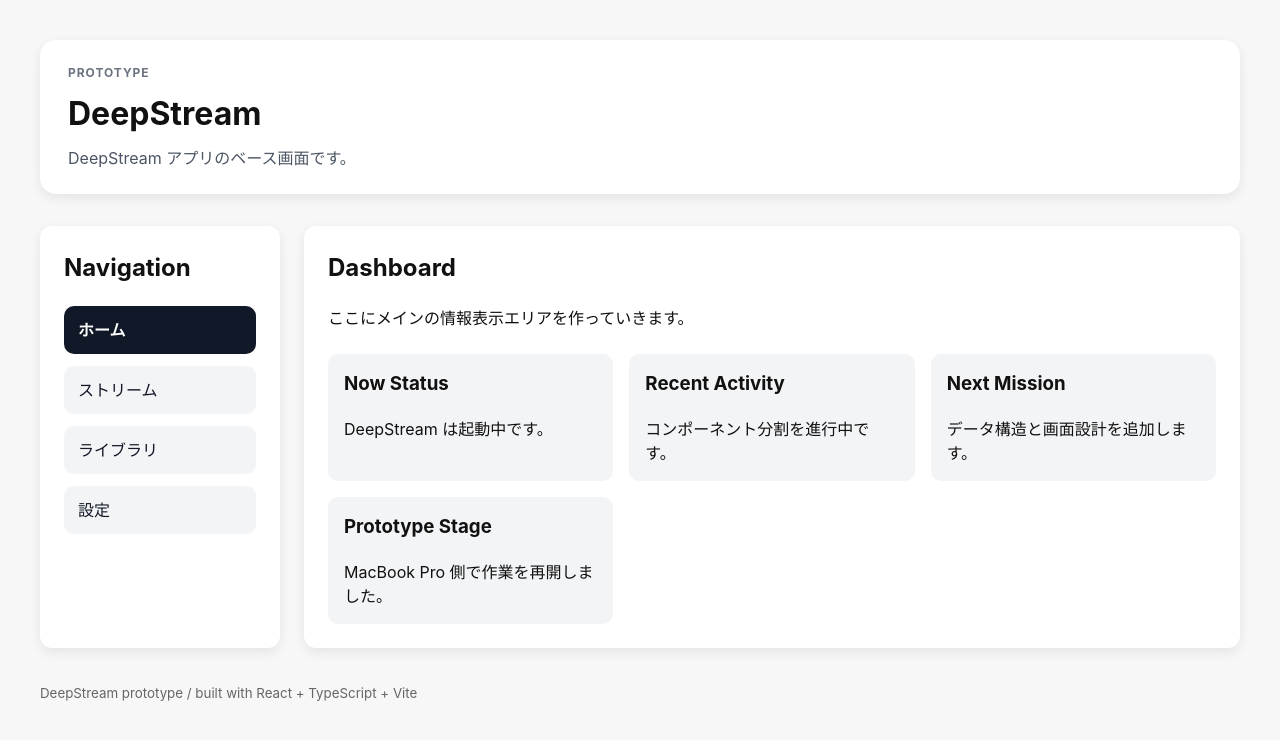
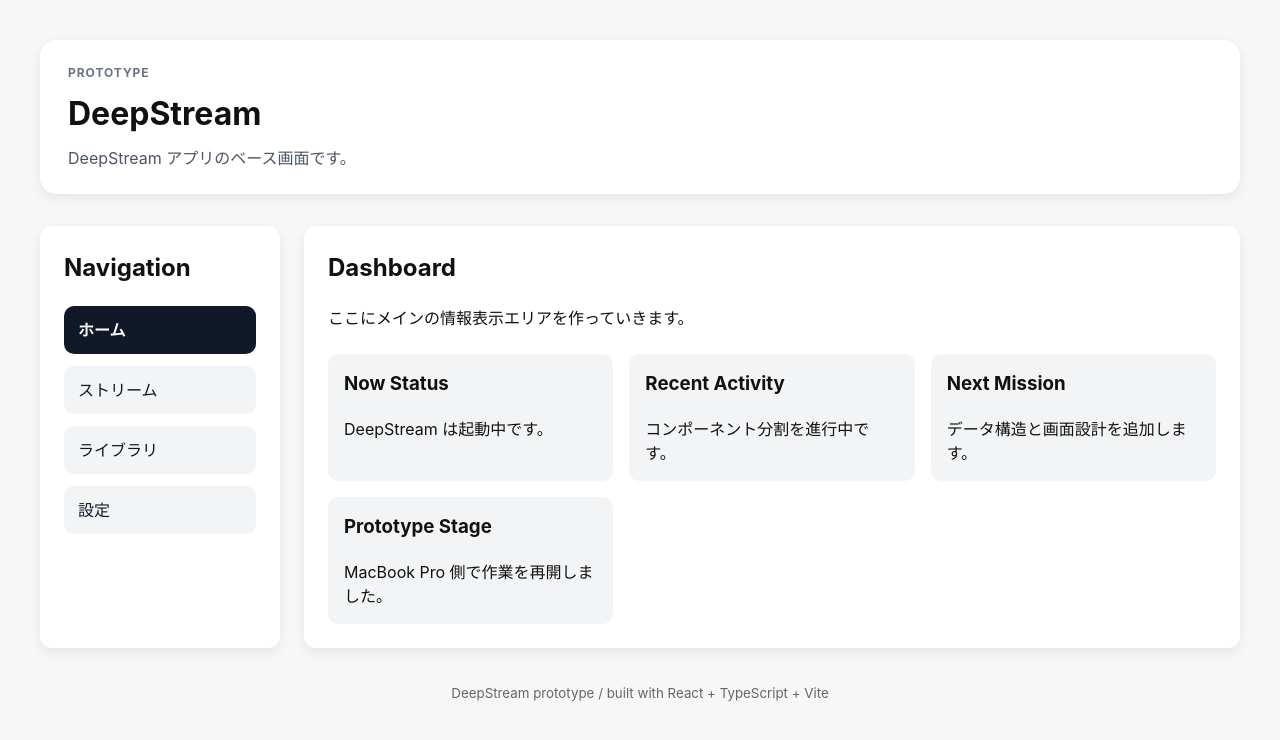
Before and after one commit to wwm001/deepstream, a React (Vite) app: page / in a window 1280 px wide. Shown: the top 740 px of the page. Built offline with nearby package versions, Linux system fonts and the light colour scheme.

Commit message:
Center footer text

```diff
--- a/src/components/Footer.tsx
+++ b/src/components/Footer.tsx
@@ -2,7 +2,13 @@
 
 function Footer() {
   return (
-    <footer style={{ marginTop: "32px", color: "#666" }}>
+    <footer
+      style={{
+        marginTop: "32px",
+        color: "#666",
+        textAlign: "center",
+      }}
+    >
       <small>{appMeta.footerText}</small>
     </footer>
   );
```
